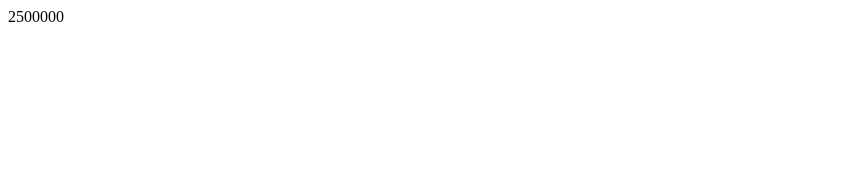
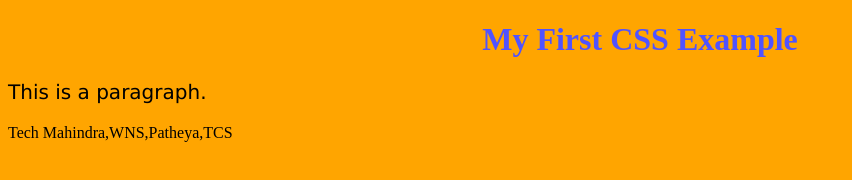
Before and after one commit to Snehal8226/ASSIGNMENTS, a plain HTML site: page NEW1.HTML in a window 1280 px wide. Shown: the whole page, without its empty margins (0-852 px from the left). Drawn offline with Linux system fonts and the light colour scheme.

Commit message:
trial changes

```diff
--- a/ArrayMap.js
+++ b/ArrayMap.js
@@ -3,10 +3,78 @@
 
 //1.set()method
 
-    const vehicals = new Map();
+    /*const vehicals = new Map();
 
   // Set Map Values
      vehicals.set("Jupiter", 700000);
      vehicals.set("Java42", 2500000);
 
      document.write(vehicals.get("Java42"));
+
+     //2.The get() method
+
+     const vehicals = new Map();
+     vehicals.set("Jupiter", 700000);
+     vehicals.set("Java42", 2500000);
+
+     document.write(vehicals.get("Jupiter"));
+
+     //3. size method
+     const vehicals = new Map();
+     vehicals.set("Jupiter", 700000);
+     vehicals.set("Java42", 2500000);
+
+     document.write(vehicals.size);
+
+     //3. delete method
+     const vehicals = new Map();
+     vehicals.set("Jupiter", 700000);
+     vehicals.set("Java42", 2500000);
+
+     vehicals.delete("Jupiter");
+     document.write(vehicals.size);
+
+     //3. has() method it returns true if value present in map
+     const vehicals = new Map();
+     vehicals.set("Jupiter", 700000);
+     vehicals.set("Java42", 2500000);
+
+     document.write(vehicals.has("Pulser"));*/
+
+
+     //function processArray(...str) {
+        document.write("Array practice print num 1 to 10", str);
+        var numbers = [1, 2, 3, 4, 5, 6, 7, 8, 9, 10];
+        document.write(numbers);
+     //document.getElementById("placeholder").innerHTML = numbers;
+    for (let index = 0; index < numbers.length; index++) {
+      const element = numbers[index];
+      document.write(element);
+    }
+  //const names = ["Punam", "Sunil", "Snehal", "Pranav", "Prerana"];
+  //names.forEach((name, index) => {
+    // console.log("Element - ", name, " Index", index);
+    // console.log("------ name.startsWith('Pr') ---", name.startsWith("Pr"));
+    // console.log("------ name.endsWith('l') ---- ", name.endsWith("l"));
+    // console.log("------ name.includes('u') ---- ", name.includes("u"));
+  //});
+  //const indexOfSunil = names.indexOf("Sunil");
+  //   console.log("Index of Sunil is - ", indexOfSunil);
+  //
+  /*const match = names.find((name, index) => {
+    const starts = name.startsWith("S");
+    const ends = name.endsWith("l");
+    return starts && ends;
+  });
+  //   console.log("Match = ", match);
+  const matchAll = names.filter((name, index) => {
+    const starts = name.startsWith("S");
+    const ends = name.endsWith("l");
+    return starts && ends;
+  });
+  //   console.log("Match All = ", matchAll);
+
+processArray("ABC");
+processArray("ABC", "PQR");
+processArray("ABC", "PQR", "XYZ");
+processArray("ABC", "PQR", "XYZ", "12312312sda");*/
--- a/NEW1.HTML
+++ b/NEW1.HTML
@@ -1,13 +1,30 @@
    <!DOCTYPE html>
          <html lang="en">
          <head>
-            <body>
-            <meta charset="UTF-8">
+            <style>
+            body {
+                  background-color: orange;
+                }
+                h1 {
+                  color: rgb(80, 83, 255);
+                  text-align: center;
+                }
+                p {
+                  font-family: verdana;
+                  font-size: 20px;
+                }
+               </style>
+               </head>
+
+                <body>
+                <h1>My First CSS Example</h1>
+               <p>This is a paragraph.</p>
+            </body>
+
+                 <meta charset="UTF-8">
             <meta http-equiv="X-UA-Compatible" content="IE=edge">
             <meta name="viewport" content="width=device-width, initial-scale=1.0">
             <title>Document</title>
-            <script src="NEW1.js"></script>
-            <script src="ArrayMap.js"></script>
-         </head>
-      </body>
+            <script src="NEW1.JS"></script>
+
   </html>
--- a/NEW1.JS
+++ b/NEW1.JS
@@ -193,10 +193,10 @@ document.write('Company email: ', company.address.email);*/
 
      const company=["TCS","Patheya","WNS","Tech Mahindra"];
      company.sort();
-     document.write(company);
+     document.write(company);*/
 
      //9.Array reverse
 
      const company=["TCS","Patheya","WNS","Tech Mahindra"];
      company.reverse();
-     document.write(company);*/
+     document.write(company);
--- /dev/null
+++ b/array.css
@@ -0,0 +1,11 @@
+body {
+    background-color: orange;
+  }
+  h1 {
+    color: rgb(80, 83, 255);
+    text-align: center;
+  }
+  p {
+    font-family: verdana;
+    font-size: 20px;
+  }
```
